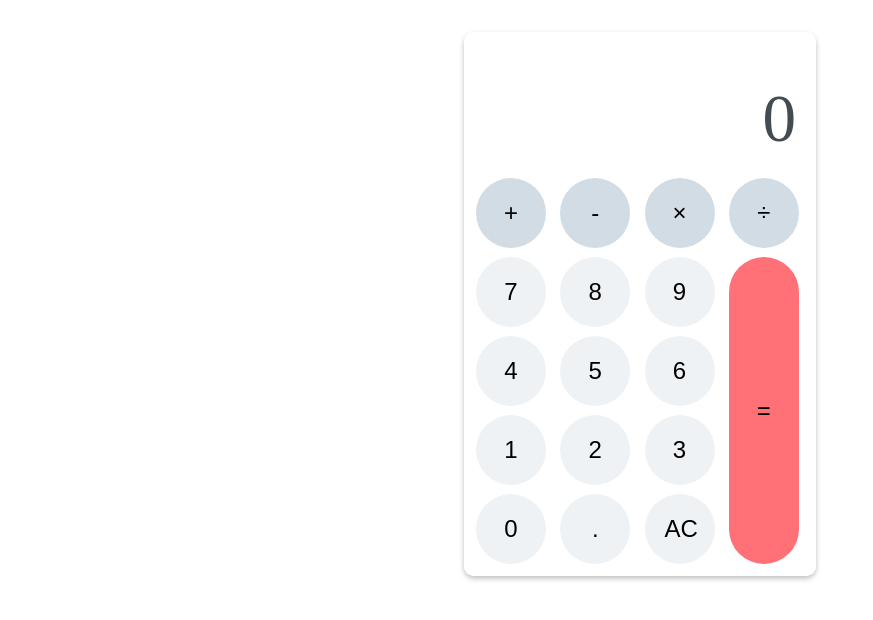
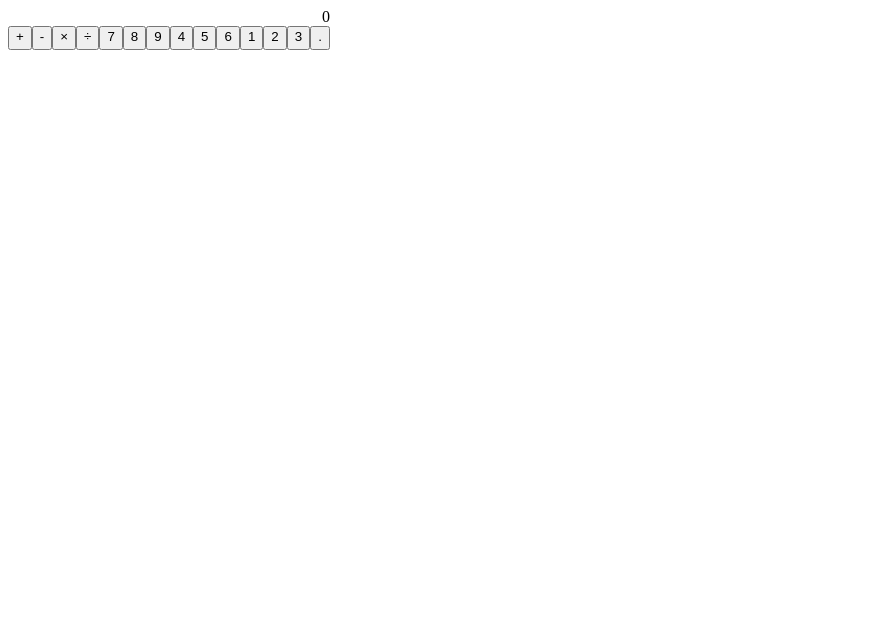
Before and after one commit to kuyakevin/calculator, a plain HTML site: page index.html in a window 1280 px wide. Shown: the whole page, without its empty margins (0-873 px from the left). Drawn offline with Linux system fonts and the light colour scheme.

Commit message:
Reverted all previous changes made to start from scratch. Container names were complicated and the guide I was using made it complicated and left out too much info. Rest of the owl moment.

```diff
--- a/index.html
+++ b/index.html
@@ -8,27 +8,26 @@
 </head>
 <body>
     <div class = "calculator">
-        <div class = "calculator__output">0</div>
-        <!-- This is where the buttons for the calculator will go-->
-        <div class = calculator__keys>
-            <button class = "calculator__key calculator__key--operator">+</button>
-            <button class = "calculator__key calculator__key--operator">-</button>
-            <button class = "calculator__key calculator__key--operator">&times;</button>
-            <button class = "calculator__key calculator__key--operator">÷</button>
-            <button class = "calculator__key">7</button>
-            <button class = "calculator__key">8</button>
-            <button class = "calculator__key">9</button>
-            <button class = "calculator__key">4</button>
-            <button class = "calculator__key">5</button>
-            <button class = "calculator__key">6</button>
-            <button class = "calculator__key">1</button>
-            <button class = "calculator__key">2</button>
-            <button class = "calculator__key">3</button>
-            <button class = "calculator__key">0</button>
-            <button class = "calculator__key">.</button>
-            <button class = "calculator__key">AC</button>
-            <button class = "calculator__key calculator__key--enter">=</button>
-        </div>
+       <div class = "output">0</div>
+       <div class = "calculatorKeys">
+            <button class = "calculatorOperation">+</button>
+            <button class = "calculatorOperation">-</button>
+            <button class = "calculatorOperation">&times;</button>
+            <button class = "calculatorOperation">&divide;</button>
+            <button class = "calculatorNumber">7</button>
+            <button class = "calculatorNumber">8</button>
+            <button class = "calculatorNumber">9</button>
+            <button class = "calculatorNumber">4</button>
+            <button class = "calculatorNumber">5</button>
+            <button class = "calculatorNumber">6</button>
+            <button class = "calculatorNumber">1</button>
+            <button class = "calculatorNumber">2</button>
+            <button class = "calculatorNumber">3</button>
+            <button class = "calculatorNumber">.</button>
+
+
+
+       </div>
     </div>
 </body>
 <script src="script.js"></script>
--- a/script.js
+++ b/script.js
@@ -0,0 +1,15 @@
+function add (a, b) {
+    return a + b;
+}
+
+function subtract (a, b) {
+    return a - b;
+}
+
+function multiply (a, b) {
+    return a * b;
+}
+
+function divide (a, b) {
+    return a / b;
+}
--- a/style.css
+++ b/style.css
@@ -1,56 +1,25 @@
 .calculator {
-    border-radius: 10px;
-    box-shadow: 0px 3px 6px 0px rgba(0, 0, 0, 0.15), 0px 2px 4px 0px rgba(0, 0, 0, 0.12);
-    margin-inline-start: auto;
-    margin-inline-end: auto;
-    margin-block-start: 2em;
-    max-inline-size: 22rem;
-    overflow: hidden;
-    color: hsl(202, 11%, 29%);
-  }
-  .calculator__output {
-    background: hsl(255, 100%, 100%);
-    font-size: 4.2rem;
-    padding-block-start: 3rem;
-    padding-block-end: 0.5rem;
-    padding-inline-end: 1.25rem;
-    text-align: end;
-  }
-  .calculator__keys {
-    display: grid;
-    grid-template-columns: repeat(4, 1fr);
-    grid-gap: 1px;
-    background: hsl(255, 100%, 100%);
-    padding: 0.5rem;
-  }
-  .calculator__key {
-    background: hsl(210, 25%, 95%);
-    border: none;
-    padding-block-start: 1rem;
-    padding-block-end: 1rem;
-    padding-inline-end: 1.25rem;
-    padding-inline-start: 1.25rem;
-    font-size: 1.5rem;
-    /* Playful Styles */
-    inline-size: 70px;
-    block-size: 70px;
-    margin: 0.25rem;
-    border-radius: 40px;
-  }
-  .calculator__key:active,
-  .calculator__key:focus {
-    box-shadow: 0 0 8px 0 rgba(0, 0, 0, 0.3) inset;
-    outline: none;
-  }
-  .calculator__key--operator {
-    background: hsl(208, 25%, 86%);
-  }
-  .calculator__key--operator:active {
-    background: hsl(208, 24%, 80%);
-  }
-  .calculator__key--enter {
-    grid-column: 4 / 5;
-    grid-row: 2 / span 4;
-    background: hsl(357, 100%, 72%);
-    height: auto;
-  }
+    display: flex;
+    height: 30rem;
+    flex-direction: column;
+    width: fit-content;
+
+}
+
+.output {
+    display: flex;
+    flex-direction: row-reverse;
+}
+
+.calculatorKeys {
+    display: flex;
+    height: 1.5rem;
+}
+
+.calculatorOperation {
+    display: flex;
+}
+
+.calculatorNumber {
+    display: flex;
+}
```
Also changed, not shown: 1 other file.
